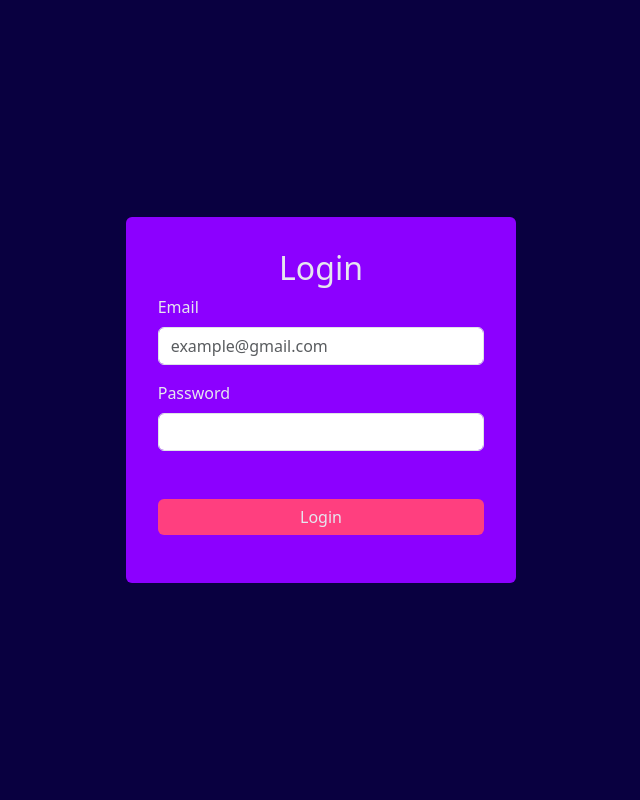
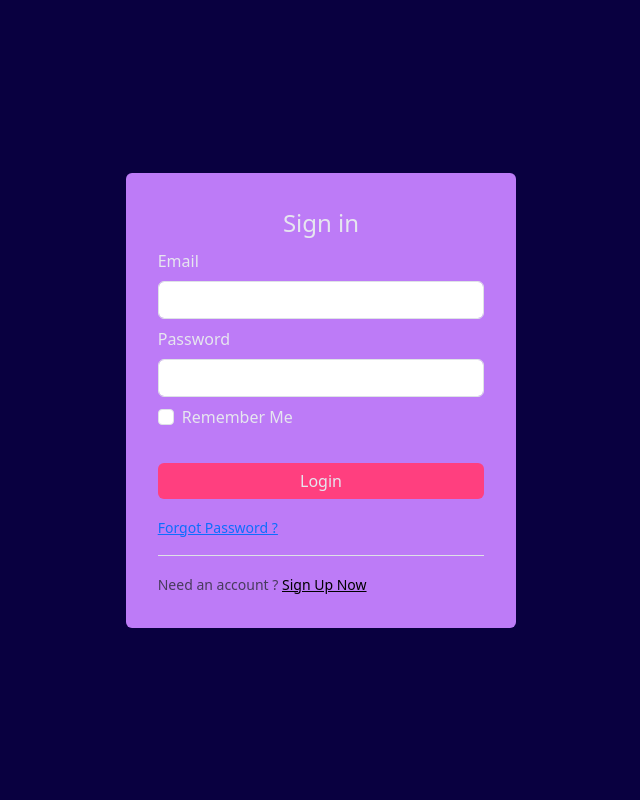
Before and after one commit to HosseinTavalaei/cs50-final-project, a Flask app: page /login in a window 1280 px wide. Shown: the whole page, without its empty margins (319-959 px from the left). Run offline with Flask 3, Linux system fonts and the light colour scheme.

Commit message:
update login page

```diff
--- a/app.py
+++ b/app.py
@@ -1,8 +1,4 @@
 from src import app
-from src import db
-import src.forms
-import src.routes
-
 
 if __name__ == "__main__":
     app.run(debug=True)
--- a/src/routes.py
+++ b/src/routes.py
@@ -1,23 +1,30 @@
 from src import app
+from src.forms import RegistrationForm, LoginForm
 from flask import render_template, url_for, flash, redirect
-from src.forms import RegistrationForm, LoginForm
 
 
-# @app.route('/')
-# def home():
-#     form = RegistrationForm()
-#     return render_template('index.html')
+@app.route('/')
+@app.route('/tasks')
+def home():
+    return render_template('index.html')
 
-@app.route('/', methods=['GET', 'POST'])
+@app.route('/register', methods=['GET', 'POST'])
 def register():
     form = RegistrationForm()
+
     if form.validate_on_submit():
         flash(f'The user created for {form.email.data}!', 'success')
-        # return redirect(url_for('home'))
+        return redirect(url_for('home'))
     return render_template('register.html', title='Register', form=form)
 
 
-@app.route('/login')
+@app.route('/login', methods=['GET', 'POST'])
 def login():
     form = LoginForm()
+    if form.validate_on_submit():
+        if form.email.data == 'example@gmail.com' and form.password.data == '123456':
+            flash('you have been logged in !', 'success')
+            return redirect(url_for('home'))
+        else:
+            flash('invalid username or password', 'danger')
     return render_template('login.html', title='Login', form=form)
--- a/src/static/styles/styles.css
+++ b/src/static/styles/styles.css
@@ -6,7 +6,7 @@
   --color-text-dark: #333446;
   --color-accent: #5e63ff;
   --color-secondary-text: #b0b3c1;
-  --color-form: #8c00ff;
+  --color-form: #bd7bf7;
   --color-input: #ff3f7f;
   --color-todo: #ffc400;
 }
--- a/src/templates/index.html
+++ b/src/templates/index.html
@@ -57,9 +57,11 @@
       {% with messages = get_flashed_messages(with_categories=true) %}
       {% if messages %}
       {% for category, message in messages %}
-              <div class="alert alert-{{ category }} alert-dismissible fade show">
+      <div class="alert alert-{{ category }} alert-dismissible fade show" role="alert">
         {{ message }}
+        <button type="button" class="btn-close" data-bs-dismiss="alert" aria-label="Close"></button>
       </div>
+
       {% endfor %}
       {% endif %}
       {% endwith %}
--- a/src/templates/login.html
+++ b/src/templates/login.html
@@ -13,20 +13,76 @@
 
 <body class="login-or-register">
   <div class="container">
-    <form action="#" class="form-group">
-      <h2 class="text-center">Login</h2>
-      <div class="mb-3">
-        <label for="email" class="form-label">Email</label>
-        <input id="email" type="email" class="form-control" placeholder="example@gmail.com">
+    <form action="" method="POST" novalidate>
+      {% with messages = get_flashed_messages(with_categories=true) %}
+      {% if messages %}
+      {% for category, message in messages %}
+      <div class="alert alert-{{ category }} alert-dismissible fade show" role="alert">
+        {{ message }}
+        <button type="button" class="btn-close" data-bs-dismiss="alert" aria-label="Close"></button>
       </div>
-      <div class="mb-3">
-        <label for="password" class="form-label">Password</label>
-        <input id="password" type="password" class="form-control">
+
+      {% endfor %}
+      {% endif %}
+      {% endwith %}
+      {% block content%}
+      {% endblock%}
+      {{ form.hidden_tag() }}
+      <fieldset class="form-group">
+        <legend class="text-center">Sign in</legend>
+        <!-- EMAIL -->
+        <div class="form-group my-2">
+          {{ form.email.label(class="form-label mb-2") }}
+          {% if form.email.errors %}
+          {{ form.email(class="form-control is-invalid") }}
+          <div class="invalid-feedback">
+            {% for error in form.email.errors %}
+            <span>{{ error }}</span>
+            {% endfor %}
+          </div>
+          {% else %}
+          {{ form.email(class="form-control") }}
+          {% endif %}
+        </div>
+
+        <!-- PASSWORD -->
+        <div class="form-group my-2">
+          {{ form.password.label(class="form-label mb-2") }}
+          {% if form.password.errors %}
+          {{ form.password(class="form-control is-invalid") }}
+          <div class="invalid-feedback">
+            {% for error in form.password.errors %}
+            <span>{{ error }}</span>
+            {% endfor %}
+          </div>
+          {% else %}
+          {{ form.password(class="form-control") }}
+          {% endif %}
+        </div>
+        <div class="form-check">
+          {{ form.remember(class="form-check-input") }}
+          {{ form.remember.label(class="form-check-label") }}
+        </div>
+      </fieldset>
+
+      <!-- BUTTON -->
+      <div class="form-group">
+        {{ form.submit(class="btn btn-custom") }}
       </div>
-      <div class="mb-3">
-        <button type="submit" class="btn btn-custom">Login</button>
+
+      <div class="py-3">
+        <small class="text-muted">
+          <a href="#">Forgot Password ?</a>
+        </small>
+      </div>
+      <div class="border-top pt-3">
+        <small class="text-muted">
+          Need an account ?
+          <a href="{{ url_for('register') }}" class="ml-2 text-black">Sign Up Now</a>
+        </small>
       </div>
     </form>
+
   </div>
 
 
```
Also changed, not shown: src/__init__.py (+7 -5 lines), src/templates/register.html (+6 -6 lines). Lines whose indentation alone changed are shown as unchanged.
